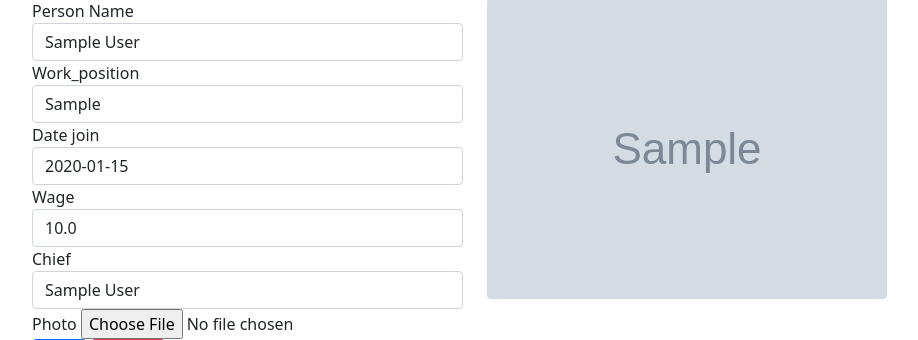
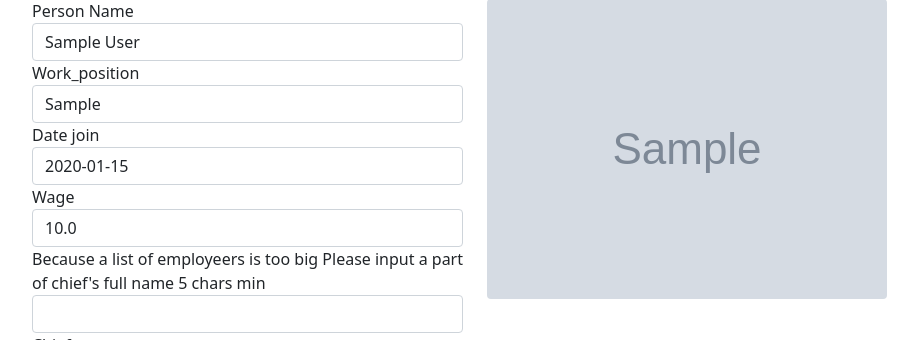
Before and after one commit to ozzigit/abz, a Flask app: page /person/1 in a window 1280 px wide. Shown: the part 169-509 px from the top of the page, without its empty margins (74-992 px from the left). Run offline with Flask 2, Linux system fonts and the light colour scheme; a user stored in the database is signed in; tables that the repository leaves empty hold one stand-in row (values such as "Sample post"); grey boxes marked "Sample" are stand-in pictures; some libraries are stand-ins or nearby versions.

Commit message:
js to curd

```diff
--- a/app/forms.py
+++ b/app/forms.py
@@ -1,7 +1,7 @@
 from flask_wtf import FlaskForm
-from wtforms import StringField, PasswordField, BooleanField, SubmitField, FileField, validators
-import re
-from wtforms.validators import DataRequired, EqualTo, Email, ValidationError
+from flask_wtf.file import FileAllowed
+from wtforms import StringField, PasswordField, BooleanField, SubmitField, FileField, SelectField, validators
+from wtforms.validators import DataRequired, EqualTo, ValidationError
 from app.models import Users
 
 
@@ -26,16 +26,32 @@ class RegistrationForm(FlaskForm):
 
 
 class PersonForm(FlaskForm):
-    name = StringField('Person Name')
-    work_position = StringField("Work_position")
-    date_join = StringField("Date join")
+    name = StringField('Person Name', validators=[DataRequired(), validators.Length(min=5, max=45)])
+    work_position = StringField("Work_position", validators=[DataRequired(), validators.Length(min=5, max=45)])
+    date_join = StringField("Date join", validators=[validators.Length(min=10, max=10)])
     wage = StringField("Wage")
-    chief_name = StringField("Chief")
-    photo_url = FileField("Photo")
+    chief_part_name = StringField(
+        "Because a list of employeers is too big Please input a part of chief's full name 5 chars min")
+    chief_name = SelectField("Chief", choices=["", ""])
+    photo_url = FileField("Photo", validators=[FileAllowed(['jpg', 'png'], 'Images only!')])
+
+    def validate_name(self, name):
+        if name is None:
+            raise ValidationError('Please enter a  username.')
+
+    def validate_work_position(self, work):
+        if work is None:
+            raise ValidationError('Please enter a  work_position.')
+
+    def validate_photo_url(self, path: str):
+        if path and not path.endswith('.jpg'):
+            raise ValidationError('Please choose a .jpg file.')
+
+
+class EditPersonForm(PersonForm):
     edit = SubmitField('Edit')
     delete = SubmitField('Delete')
 
-    def validate_name(self, person_name):
-        user = Users.query.filter_by(username=person_name.data).first()
-        if user is not None:
-            raise ValidationError('Please use a different username.')
+
+class CreatePersonForm(PersonForm):
+    create = SubmitField('Create')
--- a/app/routes.py
+++ b/app/routes.py
@@ -1,8 +1,7 @@
 # -*- coding: utf-8 -*-
-import json
 from flask import render_template, flash, redirect, url_for, request
 from app import app, db
-from app.forms import LoginForm, RegistrationForm, PersonForm
+from app.forms import LoginForm, RegistrationForm, EditPersonForm, CreatePersonForm
 from flask_login import current_user, login_user, logout_user, login_required
 from app.models import Users, Employee
 from werkzeug.urls import url_parse
@@ -18,7 +17,7 @@ def index():
 @app.route('/table')
 @login_required
 def table():
-    employees = db.session.query(Employee).filter(Employee.name != 'Boss')
+    employees = db.session.query(Employee).all()
     return render_template('table.html', title="Table view", employees=employees)
 
 
@@ -80,25 +79,23 @@ def data():
 @login_required
 def get_employee(id: str):
     if not id or not id.isdigit():
-        return redirect('/table', code=302)
+        return redirect(url_for('create_person'), code=302)
     employee = db.session.query(Employee).filter(Employee.id == id).all()
     if len(employee):
         person = employee[0]
-        form = PersonForm(obj=person)
+        form = EditPersonForm(obj=person)
         return render_template('person.html', title="Person info", person=person, form=form)
-    return redirect('/table', code=302)
+    return redirect(url_for('create_person'), code=302)
 
 
-@app.route('/get_childs/<id>')
+@app.route('/create_person', methods=["GET", "POST"])
 @login_required
-def get_childs(id: str):
-    if not id or not id.isdigit():
-        return redirect('/table', code=302)
-    childs = db.session.query(Employee).filter(Employee.chief_id == id).all()
-    chief = db.session.query(Employee).filter(Employee.id == id).all()
-    if len(childs) and len(chief):
-        return render_template('child.html', title="childs list", childs=childs, chief=chief[0])
-    return redirect('/table', code=302)
+def create_person():
+    form = CreatePersonForm()
+    if form.validate_on_submit():
+        return redirect(url_for('create_person'))
+
+    return render_template('person.html', title="Create employee form ", form=form)
 
 
 @app.route('/login', methods=['GET', 'POST'])
@@ -143,6 +140,7 @@ def register():
 
 @app.route('/api/get_employeers')
 def get_employeers():
+    """:return list of childs of employeers if exist id_chief or list of top boss"""
     query = Employee.query
     # search filter
     search = request.args.get('id_chief')
@@ -154,3 +152,14 @@ def get_employeers():
         'data': [employee.to_dict() for employee in query],
         # 'draw': request.args.get('draw', type=int),
     }
+
+
+@app.route('/api/get_list_by_filter_names')
+def get_list_by_filter_names():
+    """:return list of childs of employeers if exist id_chief or list of top boss"""
+    # search filter
+    search = request.args.get('name')
+    query = Employee.query.filter(Employee.name.like(f"%{search}%"))
+    return {
+        'data': [employee.to_dict() for employee in query],
+    }
--- /dev/null
+++ b/app/static/css/curd.css
@@ -0,0 +1 @@
+/*#chief_part_name { cursor: pointer; }*/
--- /dev/null
+++ b/app/static/js/curd.js
@@ -0,0 +1,41 @@
+$(document).ready(function () {
+    var list_of_names = (function (part_of_name) {
+        var tmp = null;
+        $.ajax({
+            'async': false,
+            'type': "GET",
+            'dataType': 'json',
+            'url': "/api/get_list_by_filter_names",
+            'data': {'name': part_of_name},
+            'success': function (data) {
+                tmp = data;
+            }
+        });
+        return tmp.data;
+    });
+    $('#chief_part_name').on('input', function () {
+        var search = this.value;
+        if (search.length >= 5) {
+            if ((search !== undefined) && (search !== null) && (search !== "")) {
+                var result = list_of_names(search);
+                var elem_in_listresult = []
+                for (res in result) {
+                    elem_in_listresult.push(result[res].name + ' ' + result[res].date_join);
+                }
+                console.log(elem_in_listresult)
+                $("#chief_name").empty()
+                var select_list = document.getElementById('chief_name')
+                for (elem in elem_in_listresult) {
+                    renderSelectElem(elem_in_listresult[elem])
+                }
+
+                function renderSelectElem(elem) {
+                    var option = document.createElement('option');
+                    option.text = elem;
+                    select_list.appendChild(option)
+                }
+
+            }
+        }
+    });
+});
--- a/app/templates/person.html
+++ b/app/templates/person.html
@@ -1,18 +1,25 @@
 {% extends "base.html" %}
 {% import 'bootstrap/wtf.html' as wtf %}
 
+{% block css %}
+<link rel="stylesheet" type="text/css" href="../static/css/curd.css">
+{% endblock %}
 {% block app_content %}
-<h1 class="text-center"> {{person.name}}</h1>
+<h1 class="text-center">
+    {% if person %} {{ person.name }} {% else %}Create employee{% endif %}
+</h1>
 <div class="container">
     <div class="row">
         {% if form %}
         <div class="col-md-5 form-group-sm ">
 
-            {{ wtf.quick_form(form, button_map={'edit':'primary','delete':'danger'}) }}
+            {{ wtf.quick_form(form, button_map={'edit':'primary','delete':'danger', 'create':'success'}) }}
 
         </div>
         <div class="col">
+            {% if person %}
             <img class="rounded float-start" src="/static/images/personal/{{person.photo_url}}" height="300">
+            {% endif %}
         </div>
     </div>
 
@@ -20,3 +27,6 @@
 {% endif %}
 
 {% endblock %}
+{% block scripts %}
+<script src="../static/js/curd.js"></script>
+{% endblock %}
--- a/app/templates/table.html
+++ b/app/templates/table.html
@@ -17,7 +17,7 @@
     <tbody>
     </tbody>
 </table>
-<p>{{ ('Add new user') }} <a href="{{ url_for('get_employee') }}">{{ ('Click to Register!') }}</a></p>
+<p>{{ ('Add new user') }} <a href="{{ url_for('create_person') }}">{{ ('click to add') }}</a></p>
 {% endblock %}
 {% block scripts %}
 <script src="../static/js/table.js"></script>
```
Also changed, not shown: app/static/js/tree.js (+7 -6 lines), app/templates/child.html (deleted, +0 -21 lines).
